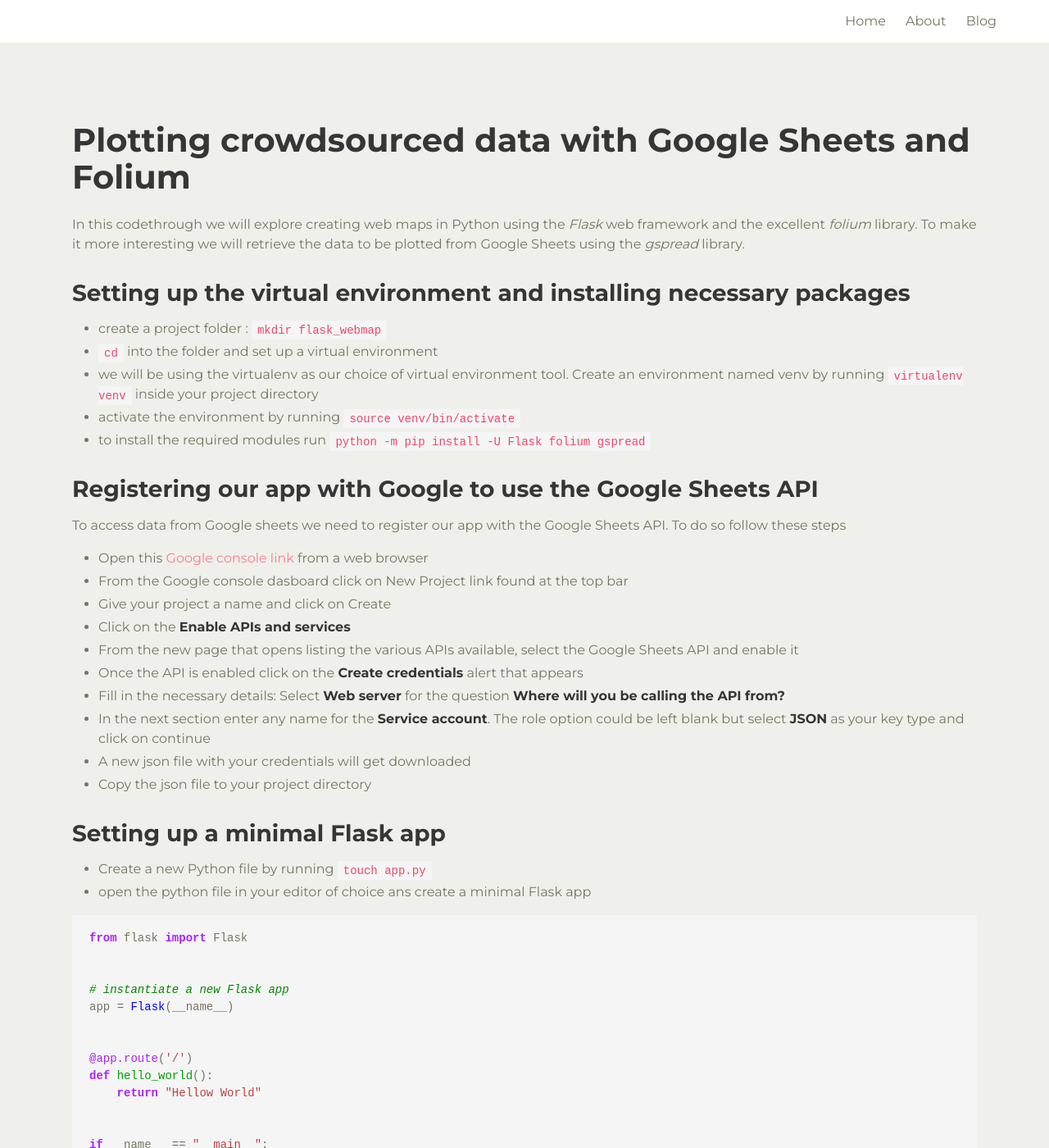
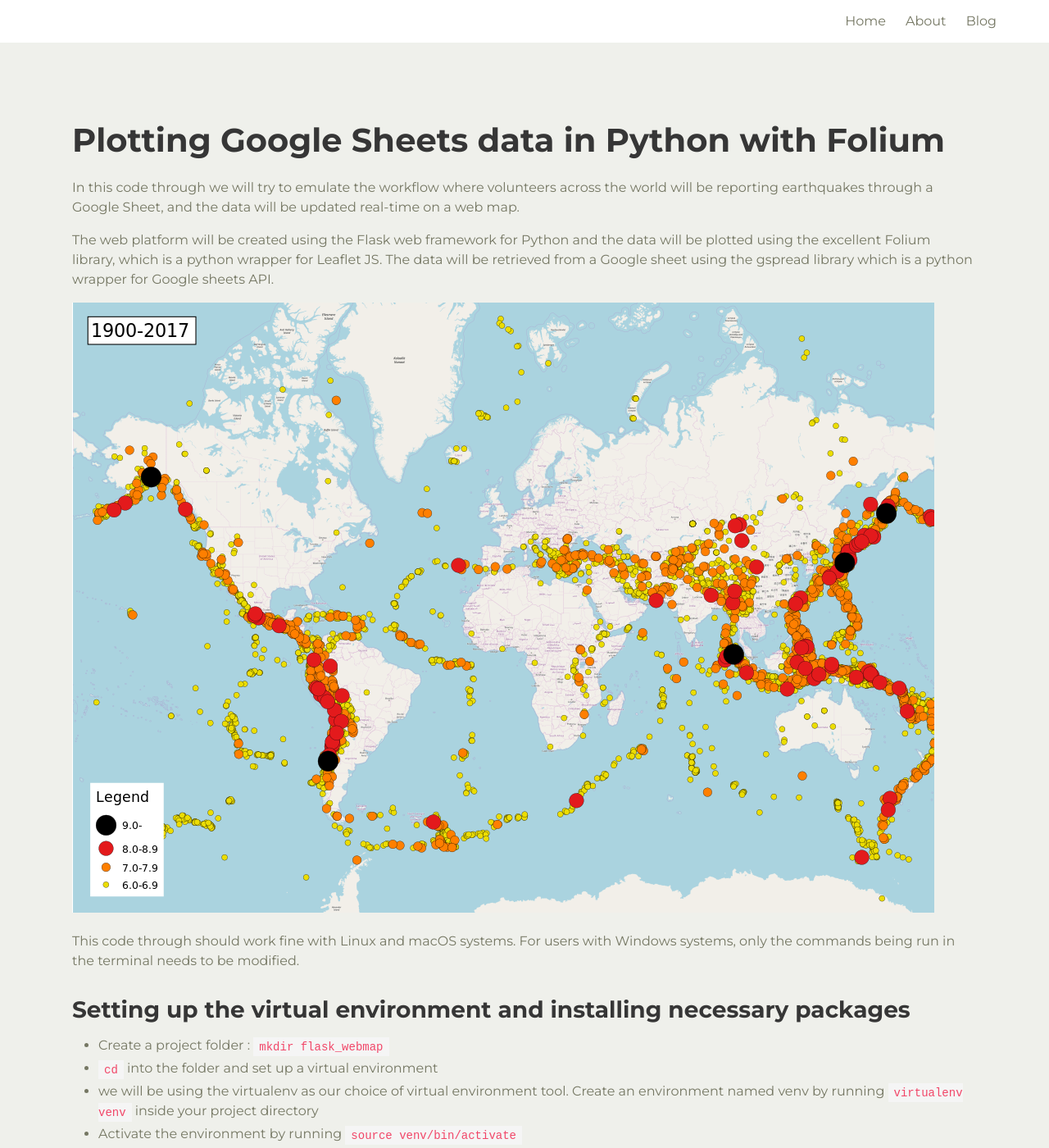
Before and after one commit to escapist21/jekyll-personal-website, a Jekyll site: the page built from _posts/2020-04-18-plotting-google-sheets-data-in-python-with-folium.md, in a window 1280 px wide and 1400 px high. Shown: the whole window at 82% size. Built offline with Jekyll 4.4.1, drawn with Linux system fonts in a browser that asks for light colours; nearby versions of some CDN libraries; some of the changed text lies outside the part shown.

Commit message:
edited content of second post

````diff
--- a/_posts/2020-04-18-plotting-crowdsourced-data-with-google-sheets-and-folium.md
+++ b/_posts/2020-04-18-plotting-google-sheets-data-in-python-with-folium.md
@@ -1,25 +1,29 @@
 ---
-title: Plotting crowdsourced data with Google Sheets and Folium
-description: How to create web maps with crowdsourced data using Flask and Google
-  sheets
+title: Plotting Google Sheets data in Python with Folium
+description: Real-time plotting of Google sheet data on a web app with Flask
 tags:
 - python
 - webmap
 - sheets
-- crowdsourced
 - flask
 - geopandas
+- real-time
 layout: single
 ---
 
-In this codethrough we will explore creating web maps in Python using the _Flask_ web framework and the excellent _folium_ library. To make it more interesting we will retrieve the data to be plotted from Google Sheets using the _gspread_ library.
+In this code through we will try to emulate the workflow where volunteers across the world will be reporting earthquakes through a Google Sheet, and the data will be updated real-time on a web map.
 
+The web platform will be created using the Flask web framework for Python and the data will be plotted using the excellent Folium library, which is a python wrapper for Leaflet JS. The data will be retrieved from a Google sheet using the gspread library which is a python wrapper for Google sheets API.
+
+![World map of earthquakes (1900-2017)](/assets/images/Map_of_earthquakes_1900-.png)
+
+This code through should work fine with Linux and macOS systems. For users with Windows systems, only the commands being run in the terminal needs to be modified.
 ## Setting up the virtual environment and installing necessary packages
-* create a project folder : `mkdir flask_webmap`
+* Create a project folder : `mkdir flask_webmap`
 * `cd` into the folder and set up a virtual environment
 *  we will be using the virtualenv as our choice of virtual environment tool. Create an environment named venv by running `virtualenv venv` inside your project directory
-*  activate the environment by running `source venv/bin/activate`
-*  to install the required modules run `python -m pip install -U Flask folium gspread`
+*  Activate the environment by running `source venv/bin/activate`
+*  Install the required modules by runing `python -m pip install -U Flask folium gspread`
 
 ## Registering our app with Google to use the Google Sheets API
 To access data from Google sheets we need to register our app with the Google Sheets API. To do so follow these steps
@@ -37,7 +41,7 @@ To access data from Google sheets we need to register our app with the Google Sh
 
 ## Setting up a minimal Flask app
 * Create a new Python file by running `touch app.py`
-* open the python file in your editor of choice ans create a minimal Flask app
+* Open the python file in your editor of choice ans create a minimal Flask app
 
 ```python
 from flask import Flask
@@ -95,7 +99,7 @@ def get_all_records(worksheet=worksheet):
     return records
 ```
 #### Understanding the code
-1. First we define the globals for authorization. Replace the 'NAME-OF-JSON-FILE-WITH-CREDENTIALS'  with the name of the json file downloaded Google API console.
+1. First we define the globals for authorization. Replace the 'NAME-OF-JSON-FILE-WITH-CREDENTIALS'  with the name of the JSON file downloaded Google API console.
 2. Then we open the google sheet in which the data is stored using its URL
 3. next we get the specific woksheet in which the data is stored using its index location. The first sheet is indexed '0'
 4. Lastly we define a new function which gets all the records from that specific worksheet and returns it
@@ -147,7 +151,7 @@ if __name__ == "__main__":
 Now that we have verified the access to the Google Sheets data, let us plot it on a map.
 
 * `touch plot_map.py` from your terminal
-* open the _plot_map.py_ file and copy the following code
+* Open the _plot_map.py_ file and copy the following code
 
 ```python
 import folium
@@ -166,8 +170,8 @@ def earthquake_plot(map, earthquakes):
 ```
 
 #### Understanding the code
-1. first we define the basemap_layer function which plots a basic map using the `folium.Map()`. The map is set to use all default values except for the **min_zoom** attribute which is set to 2.
-2. next we define a function to plot the earthquake locations using the `folium.Marker()`, and add it to the parent map generated in the previous step
+1. First, we define the basemap_layer function which plots a basic map using the `folium.Map()`. The map is set to use all default values except for the **min_zoom** attribute which is set to 2.
+2. Next, we define a function to plot the earthquake locations using the `folium.Marker()`, and add it to the parent map generated in the previous step
 
 ## Rendering the map from the Flask app
 Open the `app.py` file and add this code
@@ -205,11 +209,11 @@ if __name__ == "__main__":
 ```
 
 #### Understanding the code
-1. from the previously created _plot_map.py_ file we import the **basemap_layer** and **earthquake_plot** functions
-2. inside the view, first we create the map by calling the `basemap_layer()` function
-3. to the map generated in step 2 we add the location of the earthquake generated by calling the `earthquake_plot()` function. The map from step 2 and earthquakes data is supplied as arguments
-4. the map is saved as _map.html_ in the _templates_ folder. Create the templates folder before hand
-5. lastly, return the _index.html_
+1. From the previously created _plot_map.py_ file we import the **basemap_layer** and **earthquake_plot** functions
+2. Inside the view, first we create the map by calling the `basemap_layer()` function
+3. To the map generated in step 2 we add the location of the earthquake generated by calling the `earthquake_plot()` function. The map from step 2 and earthquakes data is supplied as arguments
+4. The map is saved as _map.html_ in the _templates_ folder. Create the templates folder before hand
+5. Lastly, return the _index.html_
 
 ## Creating the _index.html_ file
 * `mkdir templates` and `touch templates/index.html`
@@ -237,9 +241,7 @@ if __name__ == "__main__":
 
 !['web_page_displaying_the_map'](/assets/images/web_map.png)
 ## How does this map help in plotting crowdsourced data?
-The interesting fact about this application is that since the mapping function is called from within the Flask view, the data is called everytime the web map is refreshed in the browser. Thus if a new record is added to the Google sheet, it is immediately rendered by the application on page refresh.
-
-Additionally, no database needs to be setup and new records added could be validated by using the Google Sheets cell validation functionality itself. Contributors to project only need to access the specific Google Sheet.
+The interesting aspect of this application is, that since the mapping function is called from within the Flask view, API call to the data is made every time the web map is refreshed in the browser. Thus any new record added to the Google sheet is rendered real-time by the application on page refresh.
 
 So let's try out this functionality. We all know about the 2015 Nepal earthquake. Let's update the data in the sheet.
 
@@ -248,5 +250,3 @@ To find Nepal's coordinates visit [latlong.net](http://www.latlong.net) and type
 Now return to the map view and refresh the page. You will find that a marker for the new location has been added to the map.
 
 !['web_map_after_refresh'](/assets/images/web_map_nepal.png)
-
-This codethrough focussed only on creating the map using data from Google Sheets, and lacks commonly found functionalities in other web maps. We will focus on that in another tutorial. Till then, Happy coding!
````
Also changed, not shown: blog.html (+13 -0 lines), assets/images/Map_of_earthquakes_1900-.png (added).
